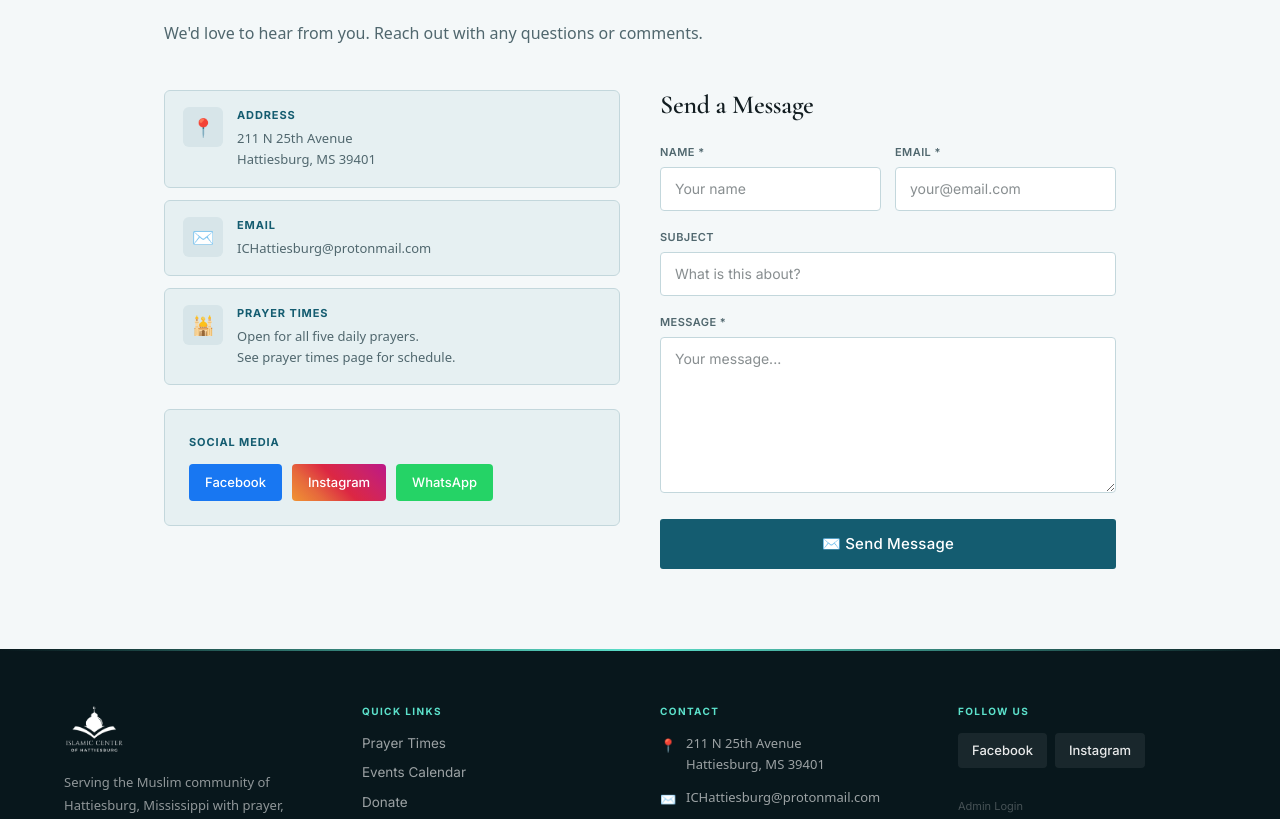
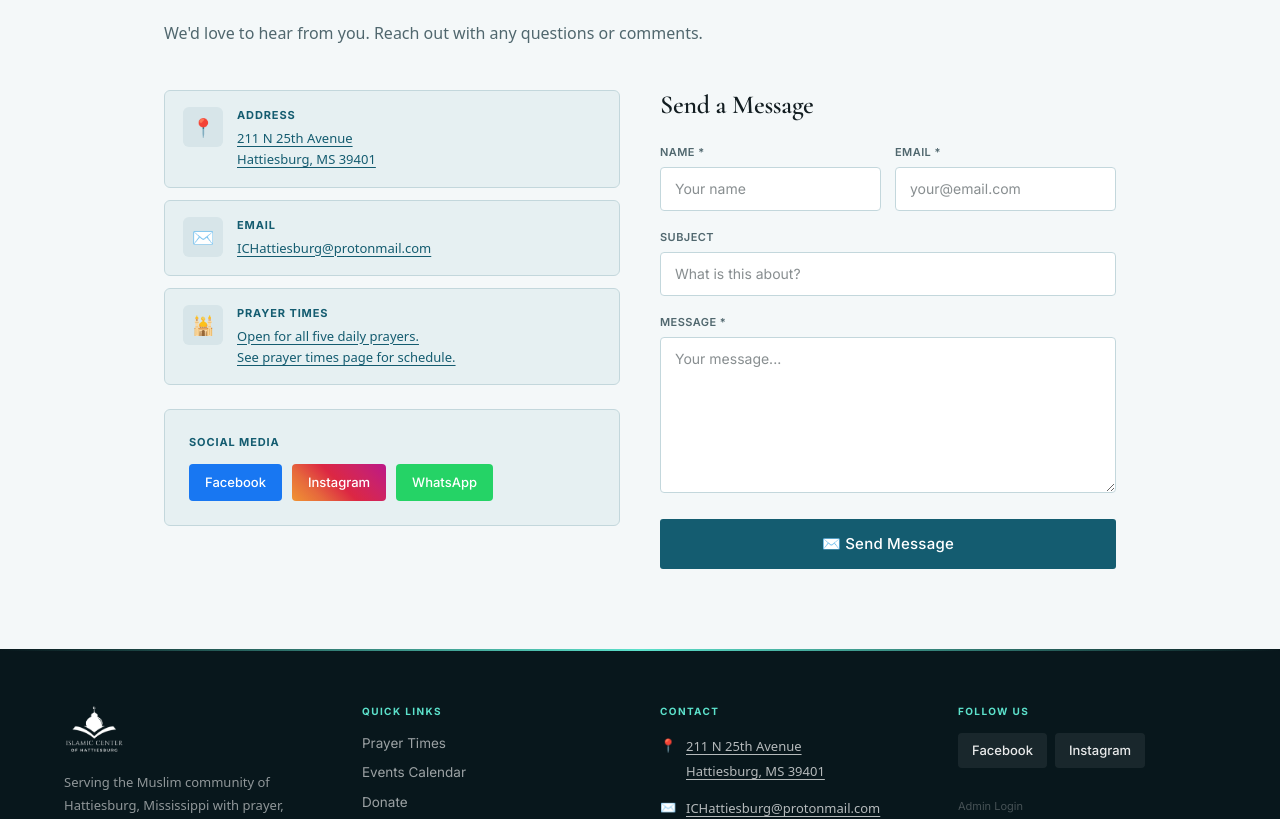
Before and after one commit to asjad-rehman/ichattiesburg, a Next.js app: page /contact in a window 1280 px wide. Shown: the part 206-1025 px from the top of the page. Built offline with nearby package versions, Linux system fonts and the light colour scheme.

Commit message:
feat: add map links to all address mentions

```diff
--- a/src/app/about/page.tsx
+++ b/src/app/about/page.tsx
@@ -158,7 +158,9 @@ export default function AboutPage() {
           <div style={{ display: "grid", gridTemplateColumns: "repeat(auto-fit,minmax(260px,1fr))", gap: 16, marginBottom: 16 }}>
             <Card>
               <div style={{ fontSize: 11, fontWeight: 700, letterSpacing: ".1em", textTransform: "uppercase", color: ICH.primary, fontFamily: "Inter,sans-serif", marginBottom: 10 }}>📍 Address</div>
-              <p style={{ fontSize: 14, color: ICH.textMuted, lineHeight: 1.7 }}>211 N 25th Avenue<br />Hattiesburg, MS 39401</p>
+              <a href="https://www.google.com/maps/search/?api=1&query=211+N+25th+Avenue,+Hattiesburg,+MS+39401" target="_blank" rel="noopener noreferrer" style={{ textDecoration: "none" }}>
+                <p style={{ fontSize: 14, color: ICH.primary, lineHeight: 1.7, textDecoration: "underline", textUnderlineOffset: "3px" }}>211 N 25th Avenue<br />Hattiesburg, MS 39401</p>
+              </a>
             </Card>
             <Card>
               <div style={{ fontSize: 11, fontWeight: 700, letterSpacing: ".1em", textTransform: "uppercase", color: ICH.primary, fontFamily: "Inter,sans-serif", marginBottom: 10 }}>🕌 Open For Prayers</div>
--- a/src/app/contact/page.tsx
+++ b/src/app/contact/page.tsx
@@ -82,9 +82,9 @@ export default function ContactPage() {
         <div>
           <div style={{ display: "flex", flexDirection: "column", gap: 12, marginBottom: 24 }}>
             {[
-              { icon: "📍", label: "Address",      content: "211 N 25th Avenue\nHattiesburg, MS 39401" },
-              { icon: "✉️", label: "Email",         content: "ICHattiesburg@protonmail.com" },
-              { icon: "🕌", label: "Prayer Times", content: "Open for all five daily prayers.\nSee prayer times page for schedule." },
+              { icon: "📍", label: "Address",      content: "211 N 25th Avenue\nHattiesburg, MS 39401", href: "https://www.google.com/maps/search/?api=1&query=211+N+25th+Avenue,+Hattiesburg,+MS+39401" },
+              { icon: "✉️", label: "Email",         content: "ICHattiesburg@protonmail.com", href: "mailto:ICHattiesburg@protonmail.com" },
+              { icon: "🕌", label: "Prayer Times", content: "Open for all five daily prayers.\nSee prayer times page for schedule.", href: "/prayer-times" },
             ].map((item) => (
               <Card key={item.label} style={{ display: "flex", gap: 14, alignItems: "flex-start", padding: "16px 18px" }}>
                 <div style={{ width: 40, height: 40, borderRadius: 6, background: `${ICH.primary}12`, display: "flex", alignItems: "center", justifyContent: "center", fontSize: 18, flexShrink: 0 }}>
@@ -92,7 +92,13 @@ export default function ContactPage() {
                 </div>
                 <div>
                   <div style={{ fontSize: 11, fontWeight: 700, letterSpacing: ".08em", textTransform: "uppercase", color: ICH.primary, fontFamily: "Inter,sans-serif", marginBottom: 3 }}>{item.label}</div>
-                  <p style={{ fontSize: 13, color: ICH.textMuted, lineHeight: 1.65, whiteSpace: "pre-line" }}>{item.content}</p>
+                  {item.href ? (
+                    <a href={item.href} target={item.href.startsWith("http") ? "_blank" : undefined} rel={item.href.startsWith("http") ? "noopener noreferrer" : undefined} style={{ textDecoration: "none" }}>
+                      <p style={{ fontSize: 13, color: ICH.primary, lineHeight: 1.65, whiteSpace: "pre-line", textDecoration: "underline", textUnderlineOffset: "3px" }}>{item.content}</p>
+                    </a>
+                  ) : (
+                    <p style={{ fontSize: 13, color: ICH.textMuted, lineHeight: 1.65, whiteSpace: "pre-line" }}>{item.content}</p>
+                  )}
                 </div>
               </Card>
             ))}
--- a/src/components/footer.tsx
+++ b/src/components/footer.tsx
@@ -110,21 +110,25 @@ export default function Footer() {
             <div style={col.label}>Contact</div>
             <div style={{ display: "flex", flexDirection: "column", gap: 11 }}>
               {[
-                ["📍", "211 N 25th Avenue\nHattiesburg, MS 39401"],
-                ["✉️", "ICHattiesburg@protonmail.com"],
-              ].map(([icon, text]) => (
+                { icon: "📍", text: "211 N 25th Avenue\nHattiesburg, MS 39401", href: "https://www.google.com/maps/search/?api=1&query=211+N+25th+Avenue,+Hattiesburg,+MS+39401" },
+                { icon: "✉️", text: "ICHattiesburg@protonmail.com", href: "mailto:ICHattiesburg@protonmail.com" },
+              ].map(({ icon, text, href }) => (
                 <div key={icon} style={{ display: "flex", gap: 10, alignItems: "flex-start" }}>
                   <span style={{ fontSize: 13, flexShrink: 0, marginTop: 2 }}>{icon}</span>
+                  <a href={href} target="_blank" rel="noopener noreferrer" style={{ textDecoration: "none" }}>
                     <span
                       style={{
                         fontSize: 13,
-                      color: "rgba(255,255,255,.6)",
+                        color: "rgba(255,255,255,.7)",
                         lineHeight: 1.65,
                         whiteSpace: "pre-line",
+                        textDecoration: "underline",
+                        textUnderlineOffset: "3px"
                       }}
                     >
                       {text}
                     </span>
+                  </a>
                 </div>
               ))}
             </div>
--- a/src/components/prayer-times-client.tsx
+++ b/src/components/prayer-times-client.tsx
@@ -182,7 +182,12 @@ export default function PrayerTimesClient({ prayerTimes, jumuah }: PrayerTimesCl
               <span style={{ fontSize: 14, fontWeight: 500, textAlign: "right", maxWidth: "60%" }}>{jumuah.topic}</span>
             </div>
           )}
-          <p style={{ fontSize: 13, color: ICH.textMuted, marginTop: 16, lineHeight: 1.7 }}>All are welcome. Located at 211 N 25th Avenue, Hattiesburg, MS 39401.</p>
+          <p style={{ fontSize: 13, color: ICH.textMuted, marginTop: 16, lineHeight: 1.7 }}>
+            All are welcome. Located at{" "}
+            <a href="https://www.google.com/maps/search/?api=1&query=211+N+25th+Avenue,+Hattiesburg,+MS+39401" target="_blank" rel="noopener noreferrer" style={{ color: ICH.primary, textDecoration: "underline", textUnderlineOffset: "2px" }}>
+              211 N 25th Avenue, Hattiesburg, MS 39401
+            </a>.
+          </p>
         </div>
 
         <div style={{ border: `1px solid ${ICH.border}`, borderRadius: 8, padding: 28, background: "#fff" }}>
```
Lines whose indentation alone changed are shown as unchanged.
